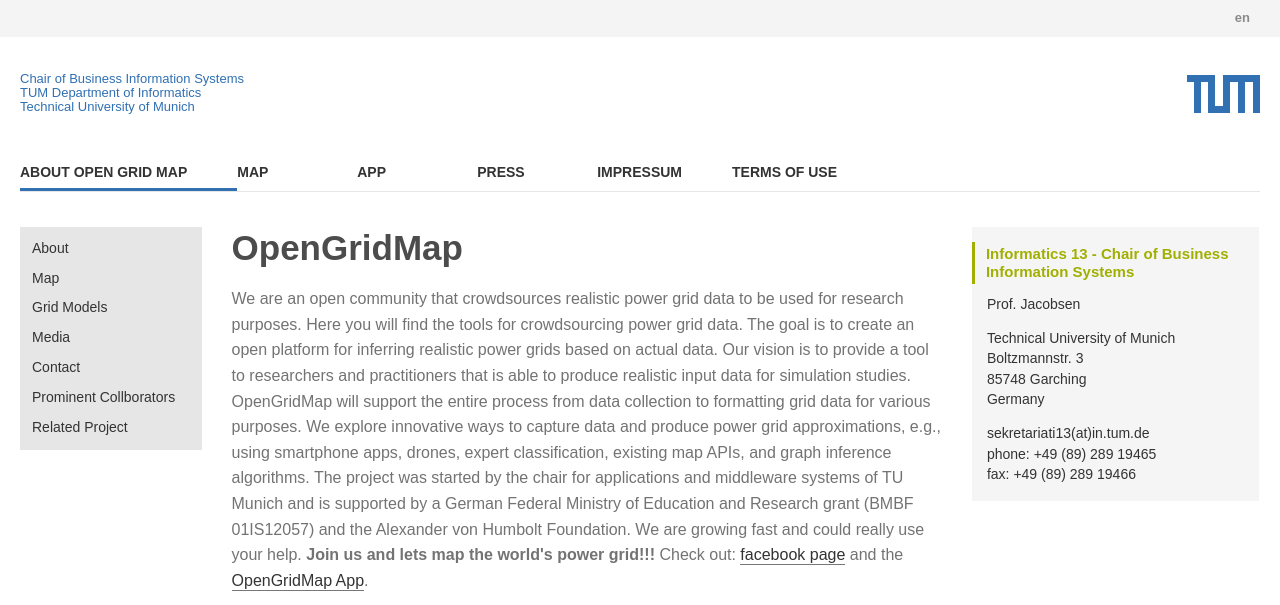
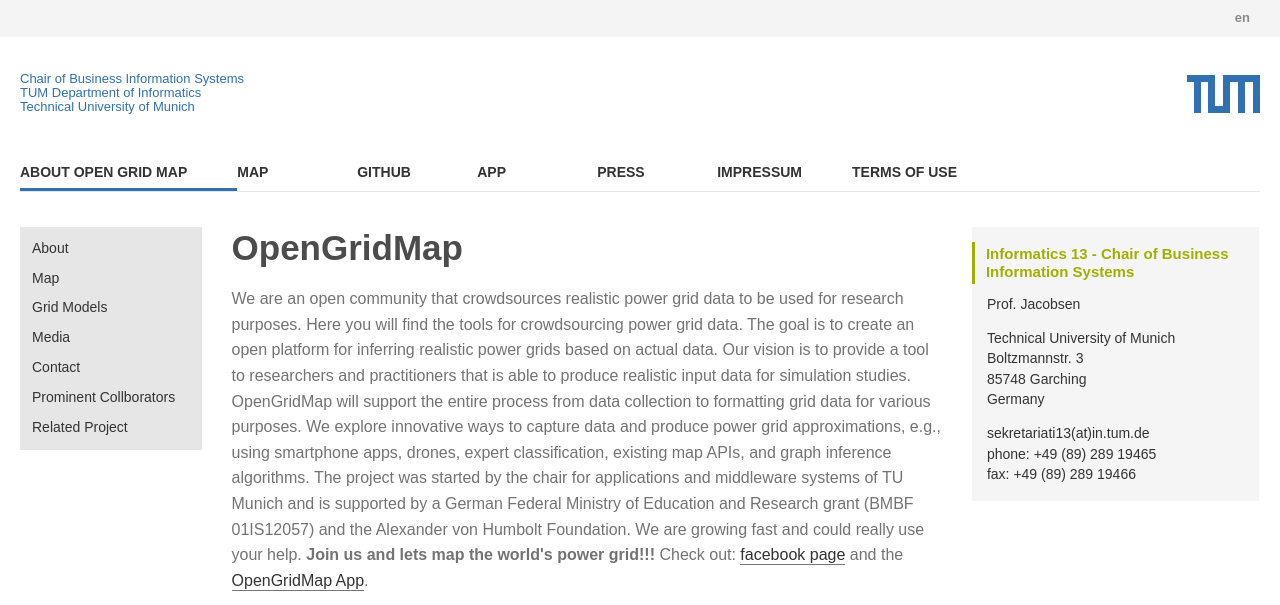
Before and after one commit to meagrivera/OpenGridMap, a Jekyll site: the page built from _pages/home.html, in a window 1280 px wide and 900 px high, cut to the strip 0-605 px from the top of the window. Built offline with Jekyll 4.4.1, drawn with Linux system fonts in a browser that asks for light colours.

Commit message:
Update _config.yml

```diff
--- a/_config.yml
+++ b/_config.yml
@@ -8,6 +8,9 @@
 
     - label: Map
       url: http://vmjacobsen39.informatik.tu-muenchen.de/
+
+    - label: GitHub
+      url: https://github.com/OpenGridMap/
 
     - label: App
       url: https://play.google.com/store/apps/details?id=tanuj.opengridmap
```
